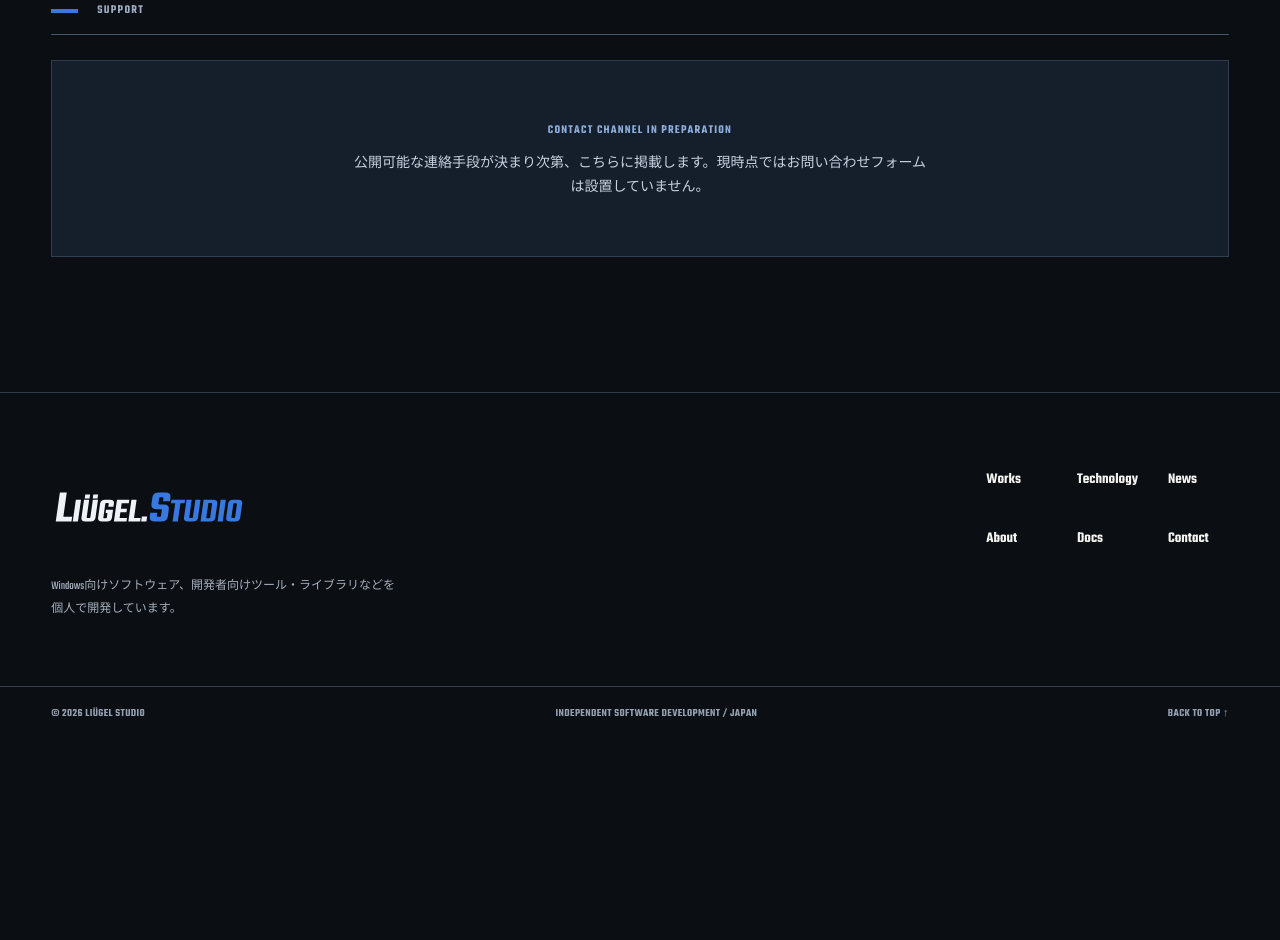
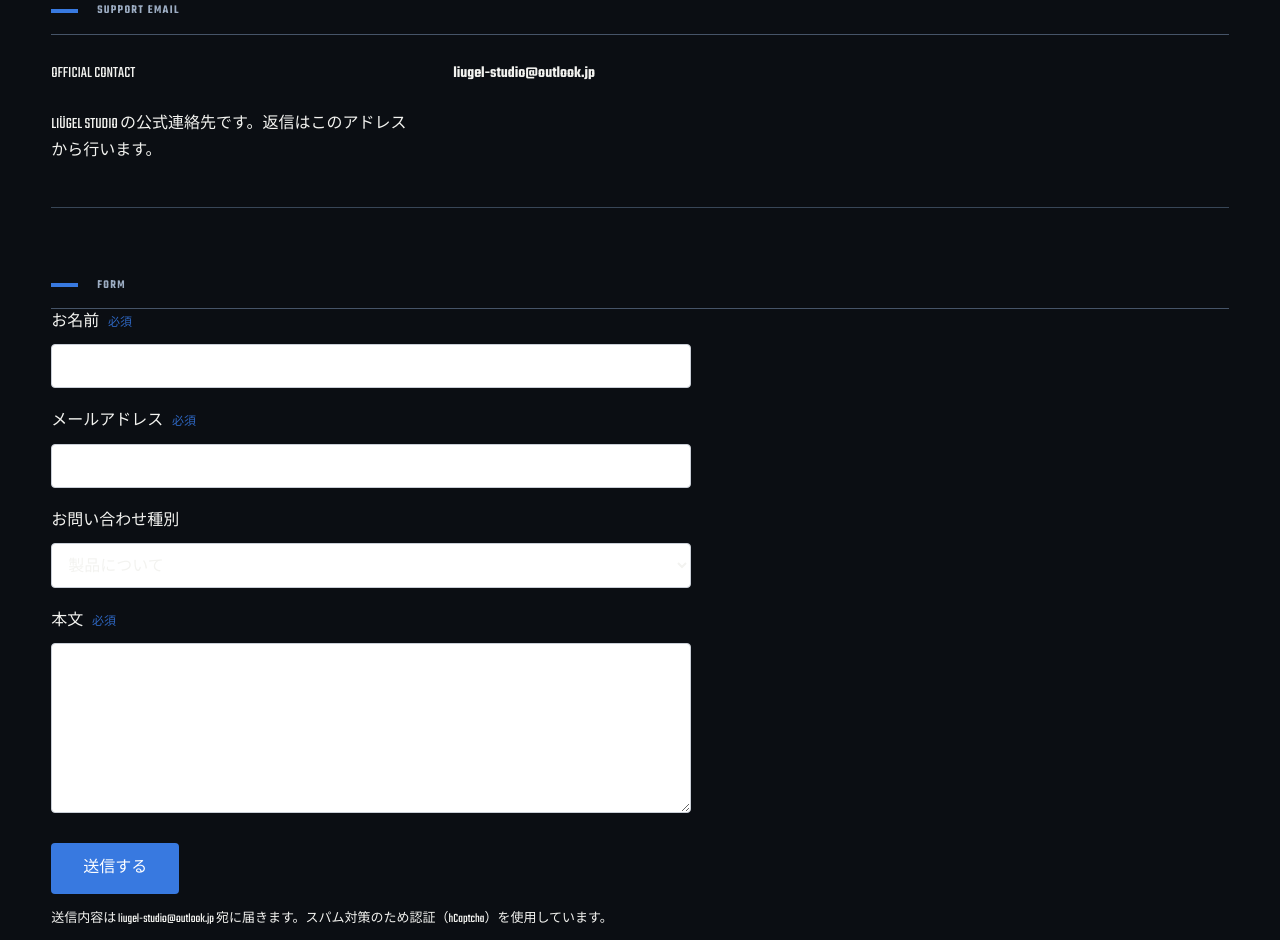
Before and after one commit to liugelstudio/liugelstudio.github.io, an Astro site: page /contact in a window 1280 px wide. Shown: the part 400-1340 px from the top of the page. Before the commit the page ends 1143 px from the top, so only its background shows below. Built offline with nearby package versions, Linux system fonts and the light colour scheme; Astro itself is replaced by a stand-in of ours.

Commit message:
Add contact form (Web3Forms) and official support email to Contact page

```diff
--- a/src/pages/contact/index.astro
+++ b/src/pages/contact/index.astro
@@ -1,4 +1,131 @@
 ---
 import Layout from '../../layouts/SiteLayout.astro';
 ---
-<Layout title="Contact — LIÜGEL STUDIO" description="LIÜGEL STUDIOのお問い合わせ・サポート窓口。"><section class="shell simple information-page"><div class="eyebrow">CONTACT / SUPPORT</div><h1>Contact<span class="heading-dot">.</span></h1><p class="intro">製品についてのご質問や不具合のご報告など、正式な受付窓口を準備しています。</p><div class="info-divider"><span>SUPPORT</span></div><div class="information-empty"><span>CONTACT CHANNEL IN PREPARATION</span><p>公開可能な連絡手段が決まり次第、こちらに掲載します。現時点ではお問い合わせフォームは設置していません。</p></div></section></Layout>
+<Layout title="Contact — LIÜGEL STUDIO" description="LIÜGEL STUDIOのお問い合わせ・サポート窓口。">
+  <section class="shell simple information-page">
+    <div class="eyebrow">CONTACT / SUPPORT</div>
+    <h1>Contact<span class="heading-dot">.</span></h1>
+    <p class="intro">製品についてのご質問、不具合のご報告、その他のご連絡は、以下のフォームまたはメールで受け付けています。</p>
+
+    <div class="info-divider"><span>SUPPORT EMAIL</span></div>
+    <div class="info-rows">
+      <div>
+        <span>OFFICIAL CONTACT</span>
+        <strong><a href="mailto:liugel-studio@outlook.jp">liugel-studio@outlook.jp</a></strong>
+        <p>LIÜGEL STUDIO の公式連絡先です。返信はこのアドレスから行います。</p>
+      </div>
+    </div>
+
+    <div class="info-divider"><span>FORM</span></div>
+
+    <p id="contact-thanks" class="contact-thanks" hidden>送信ありがとうございました。内容を確認のうえ、入力いただいたメールアドレスへ返信します。</p>
+
+    <form id="contact-form" class="contact-form" action="https://api.web3forms.com/submit" method="POST">
+      <input type="hidden" name="access_key" value="45f2c768-459d-40eb-a1f8-c675f5238b19" />
+      <input type="hidden" name="subject" value="[LIÜGEL STUDIO] サイトからのお問い合わせ" />
+      <input type="hidden" name="from_name" value="LIÜGEL STUDIO Contact Form" />
+      <input type="hidden" name="redirect" value="https://liugelstudio.github.io/contact/?thanks=1" />
+      <input type="checkbox" name="botcheck" class="contact-botcheck" tabindex="-1" autocomplete="off" />
+
+      <div class="contact-field">
+        <label for="cf-name">お名前 <span class="contact-required">必須</span></label>
+        <input id="cf-name" type="text" name="name" autocomplete="name" required />
+      </div>
+
+      <div class="contact-field">
+        <label for="cf-email">メールアドレス <span class="contact-required">必須</span></label>
+        <input id="cf-email" type="email" name="email" autocomplete="email" required />
+      </div>
+
+      <div class="contact-field">
+        <label for="cf-topic">お問い合わせ種別</label>
+        <select id="cf-topic" name="topic">
+          <option value="製品について">製品について</option>
+          <option value="不具合のご報告">不具合のご報告</option>
+          <option value="その他のご連絡">その他のご連絡</option>
+        </select>
+      </div>
+
+      <div class="contact-field">
+        <label for="cf-message">本文 <span class="contact-required">必須</span></label>
+        <textarea id="cf-message" name="message" rows="8" required></textarea>
+      </div>
+
+      <div class="h-captcha" data-captcha="true"></div>
+
+      <button type="submit" class="contact-submit">送信する</button>
+      <p class="contact-note">送信内容は liugel-studio@outlook.jp 宛に届きます。スパム対策のため認証（hCaptcha）を使用しています。</p>
+    </form>
+    <script src="https://web3forms.com/client/script.js" async defer></script>
+    <script is:inline>
+      if (new URLSearchParams(location.search).get('thanks') === '1') {
+        document.getElementById('contact-thanks').hidden = false;
+        document.getElementById('contact-form').hidden = true;
+      }
+    </script>
+  </section>
+
+  <style>
+    .contact-thanks {
+      border: 1px solid var(--blue);
+      color: var(--blue-hover);
+      padding: 14px 16px;
+      margin-bottom: 28px;
+    }
+    .contact-form {
+      max-width: 640px;
+    }
+    .contact-field {
+      margin-bottom: 20px;
+    }
+    .contact-field label {
+      display: block;
+      font-weight: 600;
+      margin-bottom: 8px;
+    }
+    .contact-required {
+      font-size: 12px;
+      color: var(--blue-hover);
+      margin-left: 6px;
+    }
+    .contact-field input,
+    .contact-field select,
+    .contact-field textarea {
+      width: 100%;
+      box-sizing: border-box;
+      font-size: 16px;
+      padding: 12px;
+      border: 1px solid #c9ced6;
+      border-radius: 4px;
+      background: #fff;
+      color: inherit;
+    }
+    .contact-field textarea {
+      resize: vertical;
+    }
+    .contact-botcheck {
+      display: none !important;
+    }
+    .contact-submit {
+      min-height: 44px;
+      padding: 12px 32px;
+      font-size: 16px;
+      font-weight: 600;
+      border: none;
+      border-radius: 4px;
+      background: var(--blue);
+      color: #fff;
+      cursor: pointer;
+    }
+    .contact-submit:hover {
+      background: var(--blue-hover);
+    }
+    .contact-note {
+      font-size: 13px;
+      margin-top: 14px;
+    }
+    .h-captcha {
+      margin-bottom: 20px;
+    }
+  </style>
+</Layout>
```
